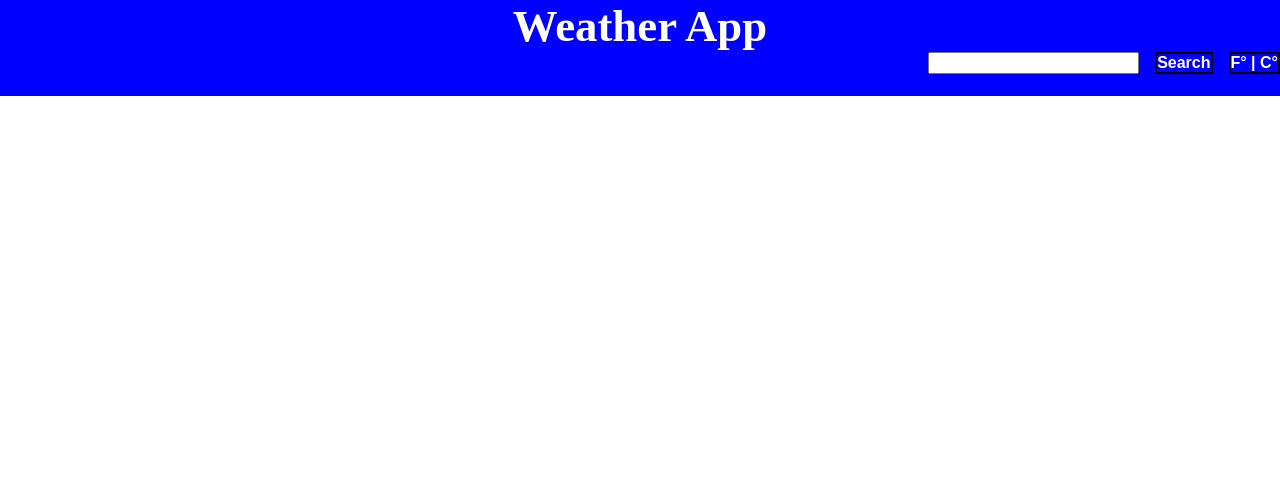
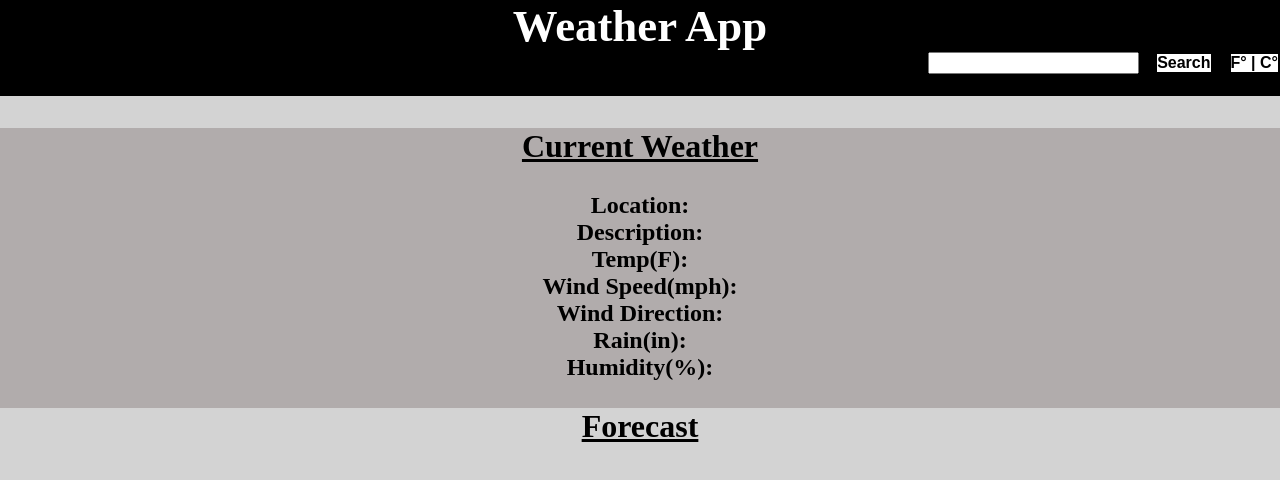
Before and after one commit to alecnissen/Weather-App-A, a website built with webpack: page src/index.html in a window 1280 px wide. Built offline with nearby package versions, Linux system fonts and the light colour scheme.

Commit message:
able to retrieve weather data, and append to dom, now will try to work on getting the forecast

```diff
--- a/src/index.html
+++ b/src/index.html
@@ -20,6 +20,27 @@
 
     </div>
 
+    <div id="current-weather-container">
+    <div id="current-weather-data">
+      <h3>Current Weather</h3>
+      <img src="" id="current-weather-icon">
+      <p id="current-weather-location-p">Location: </p>
+      <p id="current-weather-description-p">Description: </p>
+      <p id="current-weather-temp-data">Temp(F): </p>
+      <p id="current-weather-wind-data">Wind Speed(mph):  </p>
+      <p id="current-weather-wind-direction-data">Wind Direction:  </p>
+      <p id="current-weather-rain-inches-data">Rain(in):  </p>
+      <p id="current-weather-humidity-data">Humidity(%):  </p>
+    </div>
+  </div>
+
+  <div id="forecast-container">
+  <div id="forecast">
+    Forecast
+  </div>
+</div>
+
+
     <script src="index.js">
 
     </script>
--- a/src/index.js
+++ b/src/index.js
@@ -1,7 +1,7 @@
-console.log('TEE');
-console.log("asdfsdf");
-console.log("TESTING!");
-console.log("using template repo");
+// console.log('TEE');
+// console.log("asdfsdf");
+// console.log("TESTING!");
+// console.log("using template repo");
 
 
 // write a function that can return weather data for that location
@@ -84,6 +84,33 @@ console.log("using template repo");
 
 // and see if you can append the JSON data, and the right info to the DOM
 
+// try to make another function which will key into data
+
+// and just display current forcast,
+
+// confirm on discord that my approach so far is ok,
+
+// async function which fetches specific city data, turns into jSON,
+
+// then passes that JSON data to a function which will print the weather to the DOM.
+
+// currently is my approach ok, next I was just going to make locations in the body
+
+// where I can append the data, then style.
+
+// next I made a section/card that I start appending the current weather data to
+
+// append the current weather data,
+
+// see if you can fetch the img/icon,
+
+// icon first, then weather description,
+
+// all in a column,
+
+// ok not sure how to import imgs,
+
+// lets try to fetch and display all other data to the DOM,
 
 
 let searchBox = document.getElementById('search-box');
@@ -94,20 +121,83 @@ console.log(searchBtn);
 
 console.log(searchBox);
 
-
 async function fetchData(input) {
     let cityData = input;
     console.log('The data passed in is: ' + cityData);
     const getData = await fetch(`http://api.weatherapi.com/v1/forecast.json?key=45464da38892450d95f10433230506 &q=${cityData}&days=5&aqi=no&alerts=no`);
     const jsonData = await getData.json();
-    // const keyInData = jsonData.data
-    console.log(jsonData.current.condition.text);
-    // console.log(jsonData.current.condition.text);
+    console.log(jsonData);
+    // let currentWeatherData = jsonData.current.condition.text;
+    let currentWeatherData = jsonData;
+    // console.log(currentWeatherData);
+   displayCurrentWeather(currentWeatherData);
+
 }
 
-// fetchData();
+// get city name, temp, feels like, humidity, wind speed
+// key into each variable then append.
 
-// searchBtn.addEventListener('click', fetchData());
+// let weatherContainer = document.getElementById('current-weather-container');
+
+async function displayCurrentWeather(weather) {
+    // clear DOM, replaceChildren before appending new
+
+
+    let currentForecast = await weather;
+
+    // console.log(currentForecast.location)
+
+    let locationData = currentForecast.location.name;
+
+    let weatherDescriptionData = currentForecast.current.condition.text;
+
+    let currentWeatherNumberData = currentForecast.current.feelslike_f;
+
+    let windData = currentForecast.current.wind_mph;
+
+    let windDirection = currentForecast.current.wind_dir;
+
+    let rainInches = currentForecast.current.precip_in;
+
+    let humidityLevel = currentForecast.current.humidity;
+
+    console.log(humidityLevel);
+
+   //  console.log(locationData);
+
+   //  document.body.append(currentForecast);
+
+   let currentWeatherLocationText = document.getElementById('current-weather-location-p');
+
+   // currentWeatherLocationText.replaceChildren();
+
+   currentWeatherLocationText.append(locationData);
+
+   let currentWeatherDescriptionText = document.getElementById('current-weather-description-p');
+
+   currentWeatherDescriptionText.append(weatherDescriptionData);
+
+   let currentWeatherTempData = document.getElementById('current-weather-temp-data');
+
+   currentWeatherTempData.append(currentWeatherNumberData);
+
+   let currentWeatherWindData = document.getElementById('current-weather-wind-data');
+
+   currentWeatherWindData.append(windData);
+
+   let currentWeatherWindDirection = document.getElementById('current-weather-wind-direction-data');
+
+   currentWeatherWindDirection.append(windDirection);
+
+   let currentWeatherRain = document.getElementById('current-weather-rain-inches-data');
+
+   currentWeatherRain.append(rainInches);
+
+   let currentHumidityLevel = document.getElementById('current-weather-humidity-data');
+
+   currentHumidityLevel.append(humidityLevel);
+
+}
 
 searchBtn.addEventListener('click', (e) => {
     // console.log(searchBox.value);
--- a/src/style.css
+++ b/src/style.css
@@ -8,8 +8,13 @@
     margin: 0;
 }
 
+body {
+    /* background-color: rgb(177, 172, 172); */
+    background-color: lightgrey;;
+}
+
 .header-container {
-  background-color: blue;
+  background-color: black;
   text-align: center;
   height: 12vh;
   gap: 1em;
@@ -35,8 +40,37 @@
 
 .search-bar-elements-container > button {
     font-size: 1rem;
-    background-color: blue;
-    color: white;
+    background-color: white;
+    color: black;
     border: 2px solid black;
     font-weight: bold;
 }
+
+#current-weather-data > h3{
+    font-size: 2rem;
+    text-decoration: underline;
+}
+
+#current-weather-data {
+    text-align: center;
+    font-size: 1.5rem;
+    font-weight: bold;
+}
+
+#current-weather-container {
+    display: flex;
+    justify-content: center;
+    height: 35vh;
+    margin-top: 2em;
+    /* height: 285px;
+    width: 285px; */
+    background-color: rgb(177, 172, 172);
+}
+
+#forecast-container {
+    text-align: center;
+    font-size: 2rem;
+    font-weight: bold;
+    text-decoration: underline;
+
+}
```
